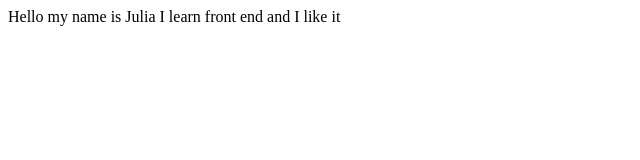
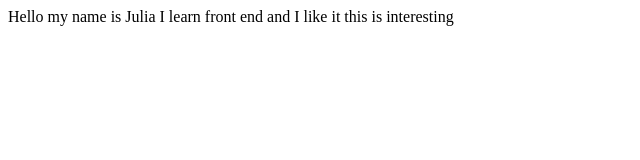
Before and after one commit to juliayp/fe-start-131223, a plain HTML site: page 01/myPage.html in a window 1280 px wide. Shown: the whole page, without its empty margins (0-640 px from the left). Drawn offline with Linux system fonts and the light colour scheme.

Commit message:
new word 3

```diff
--- a/01/myPage.html
+++ b/01/myPage.html
@@ -6,6 +6,6 @@
     <title>Document</title>
 </head>
 <body>
-    Hello my name is Julia I learn front end and I like it
+    Hello my name is Julia I learn front end and I like it this is interesting
 </body>
 </html>
```
